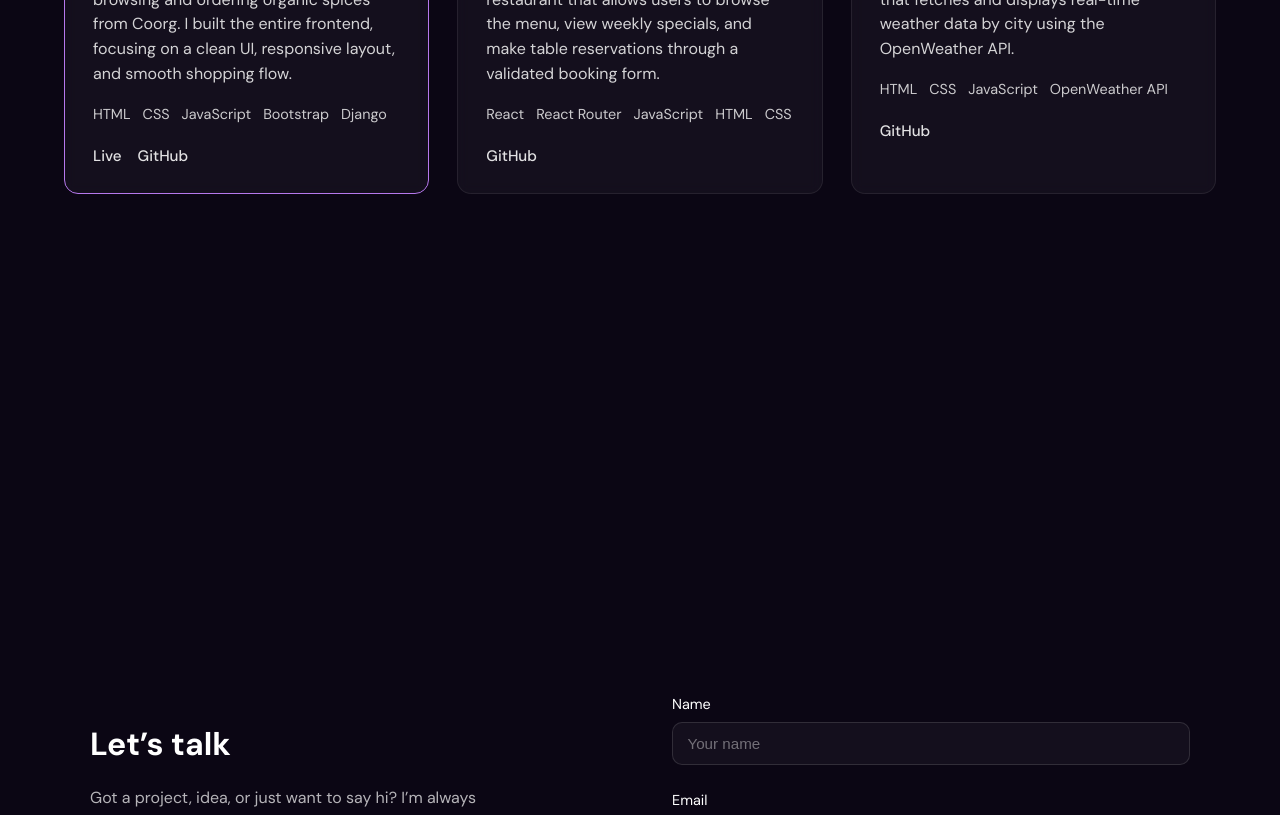
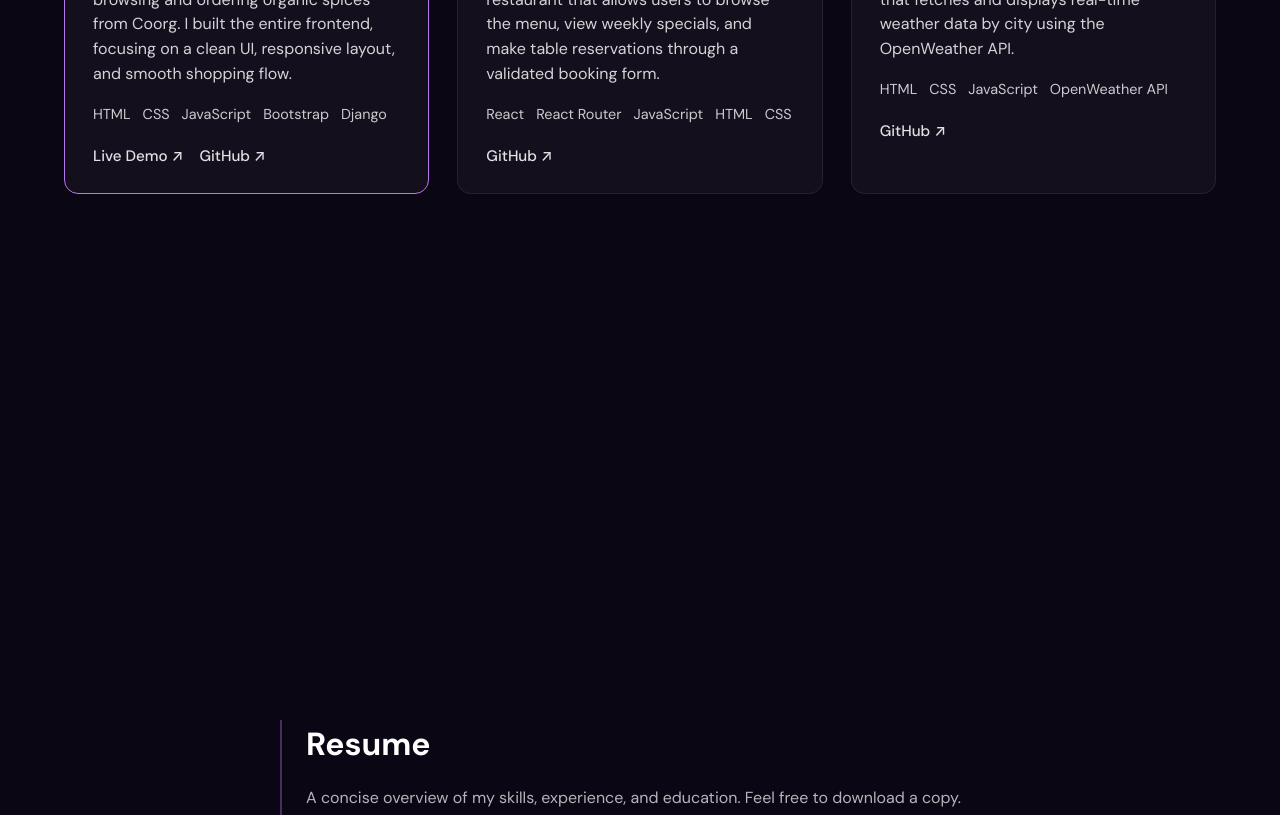
Before and after one commit to kanishkaaNS/Portfolio-website, a React (Vite) app: page / in a window 1280 px wide. Shown: the part 1920-2735 px from the top of the page. Built offline with nearby package versions, Linux system fonts and the light colour scheme.

Commit message:
added resume changed project card and added custom scrollbar

```diff
--- a/index.html
+++ b/index.html
@@ -11,6 +11,7 @@
   </head>
   <body>
     <div id="root"></div>
+    <div id="scroll-progress"></div>
     <script type="module" src="/src/main.jsx"></script>
   </body>
 </html>
--- a/src/App.jsx
+++ b/src/App.jsx
@@ -8,6 +8,7 @@ import Hero from "./components/Hero.jsx";
 import About from './components/About.jsx';
 import Projects from './components/Projects.jsx';
 import Contact from './components/Contact.jsx';
+import Resume from './components/Resume.jsx';
 
 function App() {
 
@@ -69,12 +70,30 @@ function App() {
     };
   }, []);
 
+  const progressBar = document.getElementById("scroll-progress");
+
+  function updateProgress() {
+    const scrollTop = window.scrollY;
+    const docHeight =
+      document.documentElement.scrollHeight -
+      document.documentElement.clientHeight;
+
+    const progress = (scrollTop / docHeight) * 100;
+    progressBar.style.width = `${progress}%`;
+
+    requestAnimationFrame(updateProgress);
+  }
+
+    updateProgress();
+
+
 
   return (
     <Layout>
       <Hero />
       <About />
       <Projects />
+      <Resume />
       <Contact />
 
       {/* Temporary scroll space */}
--- a/src/components/Header.jsx
+++ b/src/components/Header.jsx
@@ -7,7 +7,7 @@ function Header(){
                     <li className="nav-item"><a href="#">Home</a></li>
                     <li className="nav-item"><a href="#about">About Me</a></li>
                     <li className="nav-item"><a href="#projects">Projects</a></li>
-                    <li className="nav-item"><a href="#">Resume</a></li>
+                    <li className="nav-item"><a href="#resume">Resume</a></li>
                     <li className="nav-item"><a href="#contact">Contact</a></li>
                 </ul>
             </nav>
--- a/src/components/Projects.jsx
+++ b/src/components/Projects.jsx
@@ -32,14 +32,14 @@ function Projects() {
               target="_blank"
               rel="noreferrer"
             >
-              Live
+              Live Demo ↗
             </a>
             <a
               href="https://github.com/kanishkaaNS/Coorg-Spices-Emporium.git"
               target="_blank"
               rel="noreferrer"
             >
-              GitHub
+              GitHub ↗
             </a>
           </div>
         </article>
@@ -68,7 +68,7 @@ function Projects() {
               target="_blank"
               rel="noreferrer"
             >
-              GitHub
+              GitHub ↗
             </a>
           </div>
         </article>
@@ -95,7 +95,7 @@ function Projects() {
               target="_blank"
               rel="noreferrer"
             >
-              GitHub
+              GitHub ↗
             </a>
           </div>
         </article>
--- /dev/null
+++ b/src/components/Resume.jsx
@@ -0,0 +1,24 @@
+function Resume(){
+    return(
+        <section id="resume" className="resume">
+            <div className="resume-container">
+                <h2>Resume</h2>
+                <p>
+                A concise overview of my skills, experience, and education.
+                Feel free to download a copy.
+                </p>
+
+                <a
+                href="/Resume03.pdf"
+                target="_blank"
+                rel="noopener noreferrer"
+                className="resume-btn"
+                >
+                Download Resume
+                </a>
+            </div>
+        </section>
+    );
+}
+
+export default Resume
--- a/src/index.css
+++ b/src/index.css
@@ -6,6 +6,10 @@
 *::before,
 *::after {
   box-sizing: border-box;
+}
+
+html,body{
+  overscroll-behavior: none;
 }
 
 html {
@@ -34,6 +38,41 @@ main {
 
 main {
   padding-top: 100px;
+}
+
+:root {
+  --accent: hsl(272, 76%, 70%); /* your theme color */
+}
+
+#scroll-progress {
+  position: fixed;
+  top: 0;
+  left: 0;
+  height: 3px;
+  width: 0%;
+  background: linear-gradient(
+    90deg,
+    var(--accent),
+    color-mix(in srgb, var(--accent), white 25%)
+  );
+  z-index: 9999;
+  pointer-events: none;
+}
+
+/* Chrome, Edge, Safari */
+::-webkit-scrollbar {
+  width: 0;
+  height: 0;
+}
+
+/* Firefox */
+html {
+  scrollbar-width: none;
+}
+
+/* IE / old Edge (just in case) */
+body {
+  -ms-overflow-style: none;
 }
 
 /* =========================
@@ -546,7 +585,7 @@ main {
  /*contact*/
 .contact {
   background: #0b0614;
-  padding: 6rem 1.5rem;
+  padding: 6rem 1.5rem 3rem; /* top | sides | bottom */
 }
 
 .contact-container {
@@ -670,3 +709,44 @@ main {
     drop-shadow(0 0 6px hsla(272, 100%, 50%, 0.45))
     drop-shadow(0 0 14px hsla(272, 100%, 50%, 0.3));
 }
+
+/* Resume section */
+.resume {
+  background: #0b0614;
+  padding: 6rem 1.5rem;
+}
+
+.resume-container {
+  max-width: 720px;
+  margin: 0 auto;
+  padding-left: 1.5rem;
+  border-left: 2px solid hsla(272, 76%, 70%, 0.35);
+}
+
+.resume h2 {
+  font-size: 2rem;
+  color: white;
+  margin-bottom: 0.5rem;
+}
+
+.resume p {
+  color: rgba(255, 255, 255, 0.7);
+  line-height: 1.6;
+  margin-bottom: 2rem;
+}
+
+.resume-btn {
+  display: inline-block;
+  background: hsl(272, 76%, 70%);
+  color: #0b0614;
+  padding: 0.75rem 1.6rem;
+  border-radius: 999px;
+  font-weight: 600;
+  text-decoration: none;
+  transition: transform 0.15s ease, box-shadow 0.15s ease;
+}
+
+.resume-btn:hover {
+  transform: translateY(-2px);
+  box-shadow: 0 8px 30px hsla(272, 76%, 70%, 0.4);
+}
```
Also changed, not shown: 1 other file (tests, documents, lock files or other folders).
